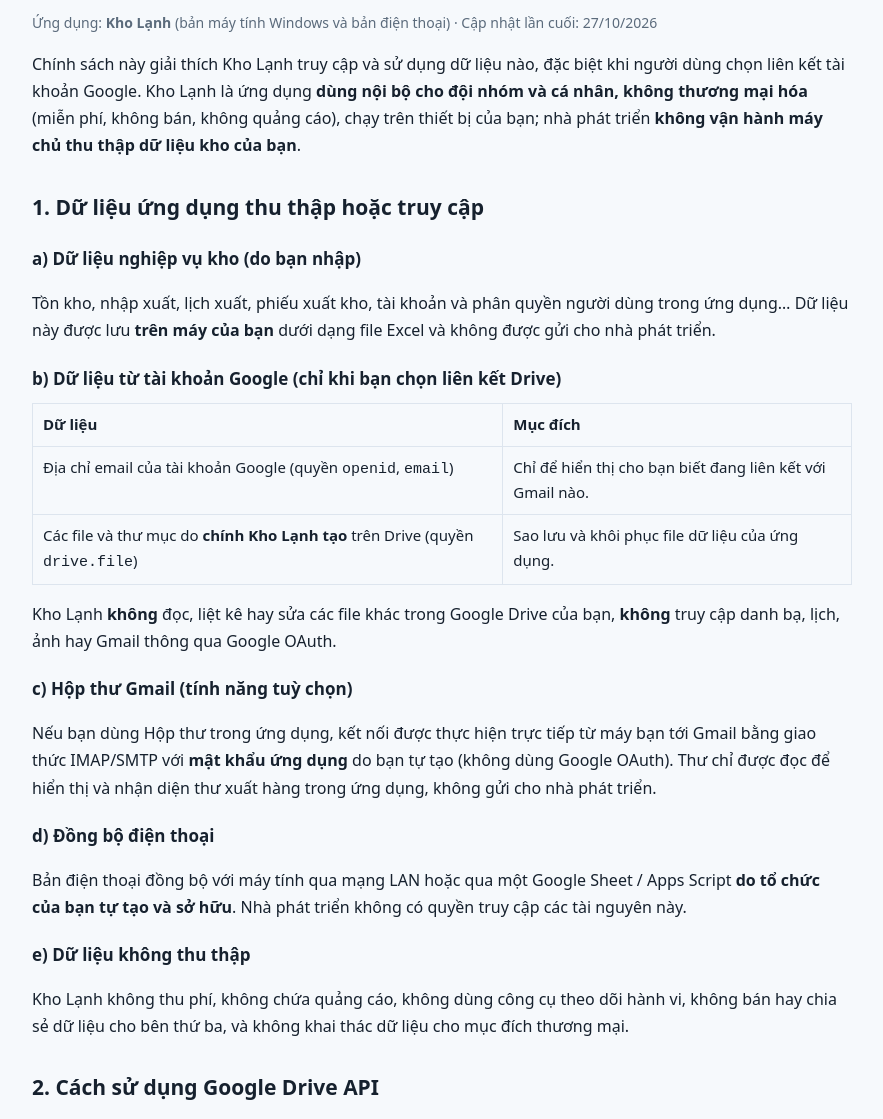
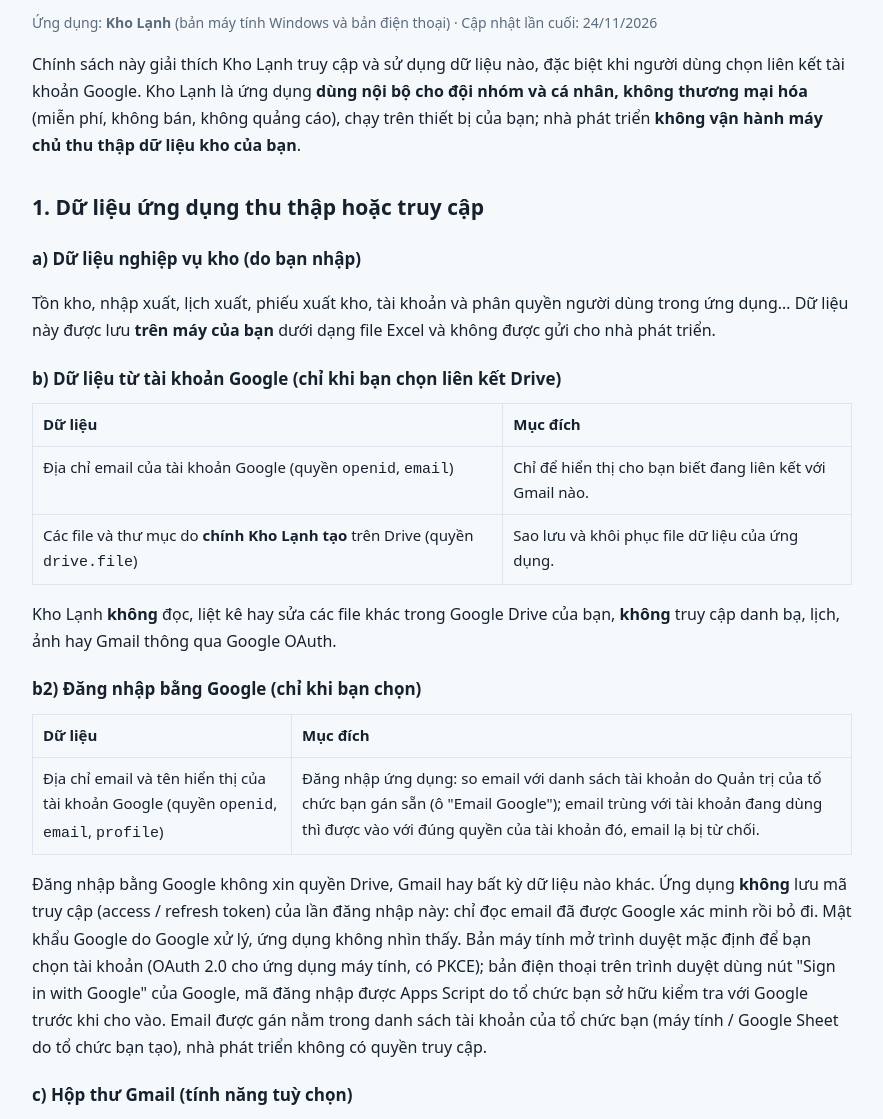
Before and after one commit to truongnhatdangkhoa-ai/kholanh-web-gioi-thieu, a plain HTML site: page privacy.html in a window 1280 px wide. Shown: the part 155-1274 px from the top of the page, without its empty margins (198-1081 px from the left). Drawn offline with Linux system fonts and the light colour scheme.

Commit message:
Chính sách quyền riêng tư: thêm mục Đăng nhập bằng Google (openid, email, profile)
Co-Authored-By: Claude Opus 5.5 <noreply@anthropic.com>
Claude-Session: https://claude.ai/code/session_01MTkPYimQvvPsXpUG8Yg2zd

```diff
--- a/privacy.html
+++ b/privacy.html
@@ -2,7 +2,7 @@
 <header class="top"><div class="wrap"><a class="brand" href="index.html"><img src="icon.png" alt="Logo Kho Lạnh">Kho Lạnh</a><nav><a href="index.html">Giới thiệu</a><a href="privacy.html">Chính sách quyền riêng tư</a><a href="terms.html">Điều khoản sử dụng</a></nav></div></header>
 <main class="wrap">
 <h1>Chính sách quyền riêng tư</h1>
-<p class="meta">Ứng dụng: <b>Kho Lạnh</b> (bản máy tính Windows và bản điện thoại) · Cập nhật lần cuối: 27/10/2026</p>
+<p class="meta">Ứng dụng: <b>Kho Lạnh</b> (bản máy tính Windows và bản điện thoại) · Cập nhật lần cuối: 24/11/2026</p>
 <p>Chính sách này giải thích Kho Lạnh truy cập và sử dụng dữ liệu nào, đặc biệt khi người dùng chọn liên kết tài khoản Google. Kho Lạnh là ứng dụng <b>dùng nội bộ cho đội nhóm và cá nhân, không thương mại hóa</b> (miễn phí, không bán, không quảng cáo), chạy trên thiết bị của bạn; nhà phát triển <b>không vận hành máy chủ thu thập dữ liệu kho của bạn</b>.</p>
 
 <h2>1. Dữ liệu ứng dụng thu thập hoặc truy cập</h2>
@@ -13,6 +13,10 @@
 <tr><td>Địa chỉ email của tài khoản Google (quyền <code>openid</code>, <code>email</code>)</td><td>Chỉ để hiển thị cho bạn biết đang liên kết với Gmail nào.</td></tr>
 <tr><td>Các file và thư mục do <b>chính Kho Lạnh tạo</b> trên Drive (quyền <code>drive.file</code>)</td><td>Sao lưu và khôi phục file dữ liệu của ứng dụng.</td></tr></table>
 <p>Kho Lạnh <b>không</b> đọc, liệt kê hay sửa các file khác trong Google Drive của bạn, <b>không</b> truy cập danh bạ, lịch, ảnh hay Gmail thông qua Google OAuth.</p>
+<h3>b2) Đăng nhập bằng Google (chỉ khi bạn chọn)</h3>
+<table><tr><th>Dữ liệu</th><th>Mục đích</th></tr>
+<tr><td>Địa chỉ email và tên hiển thị của tài khoản Google (quyền <code>openid</code>, <code>email</code>, <code>profile</code>)</td><td>Đăng nhập ứng dụng: so email với danh sách tài khoản do Quản trị của tổ chức bạn gán sẵn (ô "Email Google"); email trùng với tài khoản đang dùng thì được vào với đúng quyền của tài khoản đó, email lạ bị từ chối.</td></tr></table>
+<p>Đăng nhập bằng Google không xin quyền Drive, Gmail hay bất kỳ dữ liệu nào khác. Ứng dụng <b>không</b> lưu mã truy cập (access / refresh token) của lần đăng nhập này: chỉ đọc email đã được Google xác minh rồi bỏ đi. Mật khẩu Google do Google xử lý, ứng dụng không nhìn thấy. Bản máy tính mở trình duyệt mặc định để bạn chọn tài khoản (OAuth 2.0 cho ứng dụng máy tính, có PKCE); bản điện thoại trên trình duyệt dùng nút "Sign in with Google" của Google, mã đăng nhập được Apps Script do tổ chức bạn sở hữu kiểm tra với Google trước khi cho vào. Email được gán nằm trong danh sách tài khoản của tổ chức bạn (máy tính / Google Sheet do tổ chức bạn tạo), nhà phát triển không có quyền truy cập.</p>
 <h3>c) Hộp thư Gmail (tính năng tuỳ chọn)</h3>
 <p>Nếu bạn dùng Hộp thư trong ứng dụng, kết nối được thực hiện trực tiếp từ máy bạn tới Gmail bằng giao thức IMAP/SMTP với <b>mật khẩu ứng dụng</b> do bạn tự tạo (không dùng Google OAuth). Thư chỉ được đọc để hiển thị và nhận diện thư xuất hàng trong ứng dụng, không gửi cho nhà phát triển.</p>
 <h3>d) Đồng bộ điện thoại</h3>
@@ -47,6 +51,7 @@
 <li><b>Trong ứng dụng:</b> vào phần <i>Drive cá nhân</i> và bấm <b>Huỷ liên kết</b>; ứng dụng sẽ ngừng truy cập Drive.</li>
 <li><b>Trong tài khoản Google:</b> mở <a href="https://myaccount.google.com/permissions">myaccount.google.com/permissions</a> → chọn Kho Lạnh → <b>Xoá quyền truy cập</b>. Có hiệu lực ngay.</li>
 <li><b>Xoá bản sao lưu:</b> vào Google Drive của bạn và xoá thư mục <code>KhoLanh_AnAn</code>.</li>
+<li><b>Ngừng đăng nhập bằng Google:</b> nhờ Quản trị xoá email ở ô "Email Google" của tài khoản (Hệ thống › Tài khoản trên máy tính, hoặc Cài đặt › Quản lý người dùng trên điện thoại).</li>
 <li><b>Xoá dữ liệu trên máy:</b> gỡ cài đặt ứng dụng và xoá thư mục dữ liệu.</li>
 </ol>
 <p>Vì nhà phát triển không lưu dữ liệu của bạn trên máy chủ riêng, việc xoá như trên là đủ để xoá toàn bộ dữ liệu liên quan.</p>
@@ -57,6 +62,6 @@
 <p>Trương Nhật Đăng Khoa · Email: <a href="mailto:truongnhatdangkhoa@gmail.com">truongnhatdangkhoa@gmail.com</a></p>
 
 <h2>English summary</h2>
-<p>Kho Lạnh is a non-commercial, free cold-storage management app (Windows desktop + mobile) built for personal and small-team internal use; it has no ads and no paid features. Business data stays on the user's device as Excel files. If the user chooses to link Google Drive, the app requests only <code>drive.file</code>, <code>openid</code> and <code>email</code>; it uploads backup copies of its own data files to a folder it creates (<code>KhoLanh_AnAn</code>) in the user's own Drive, and uses the email solely to show which account is linked. Refresh tokens are encrypted with the OS (Electron safeStorage / DPAPI). Data is never sold, shared, used for ads, or used to train AI models. Users can unlink in the app, revoke access at <a href="https://myaccount.google.com/permissions">myaccount.google.com/permissions</a>, and delete the backup folder at any time. Contact: <a href="mailto:truongnhatdangkhoa@gmail.com">truongnhatdangkhoa@gmail.com</a>.</p>
+<p>Kho Lạnh is a non-commercial, free cold-storage management app (Windows desktop + mobile) built for personal and small-team internal use; it has no ads and no paid features. Business data stays on the user's device as Excel files. If the user chooses to link Google Drive, the app requests only <code>drive.file</code>, <code>openid</code> and <code>email</code>; it uploads backup copies of its own data files to a folder it creates (<code>KhoLanh_AnAn</code>) in the user's own Drive, and uses the email solely to show which account is linked. Optional "Sign in with Google" requests only <code>openid</code>, <code>email</code> and <code>profile</code>: the verified email is matched against the account list set up by the user's own organization administrator to sign the user in; no Google tokens from sign-in are stored and no other Google data is accessed. Refresh tokens are encrypted with the OS (Electron safeStorage / DPAPI). Data is never sold, shared, used for ads, or used to train AI models. Users can unlink in the app, revoke access at <a href="https://myaccount.google.com/permissions">myaccount.google.com/permissions</a>, and delete the backup folder at any time. Contact: <a href="mailto:truongnhatdangkhoa@gmail.com">truongnhatdangkhoa@gmail.com</a>.</p>
 </main>
 <footer><div class="wrap"><a href="index.html">Trang chủ</a><a href="privacy.html">Chính sách quyền riêng tư</a><a href="terms.html">Điều khoản sử dụng</a><p>© 2026 Trương Nhật Đăng Khoa · <a href="mailto:truongnhatdangkhoa@gmail.com">truongnhatdangkhoa@gmail.com</a></p></div></footer></body></html>
```
